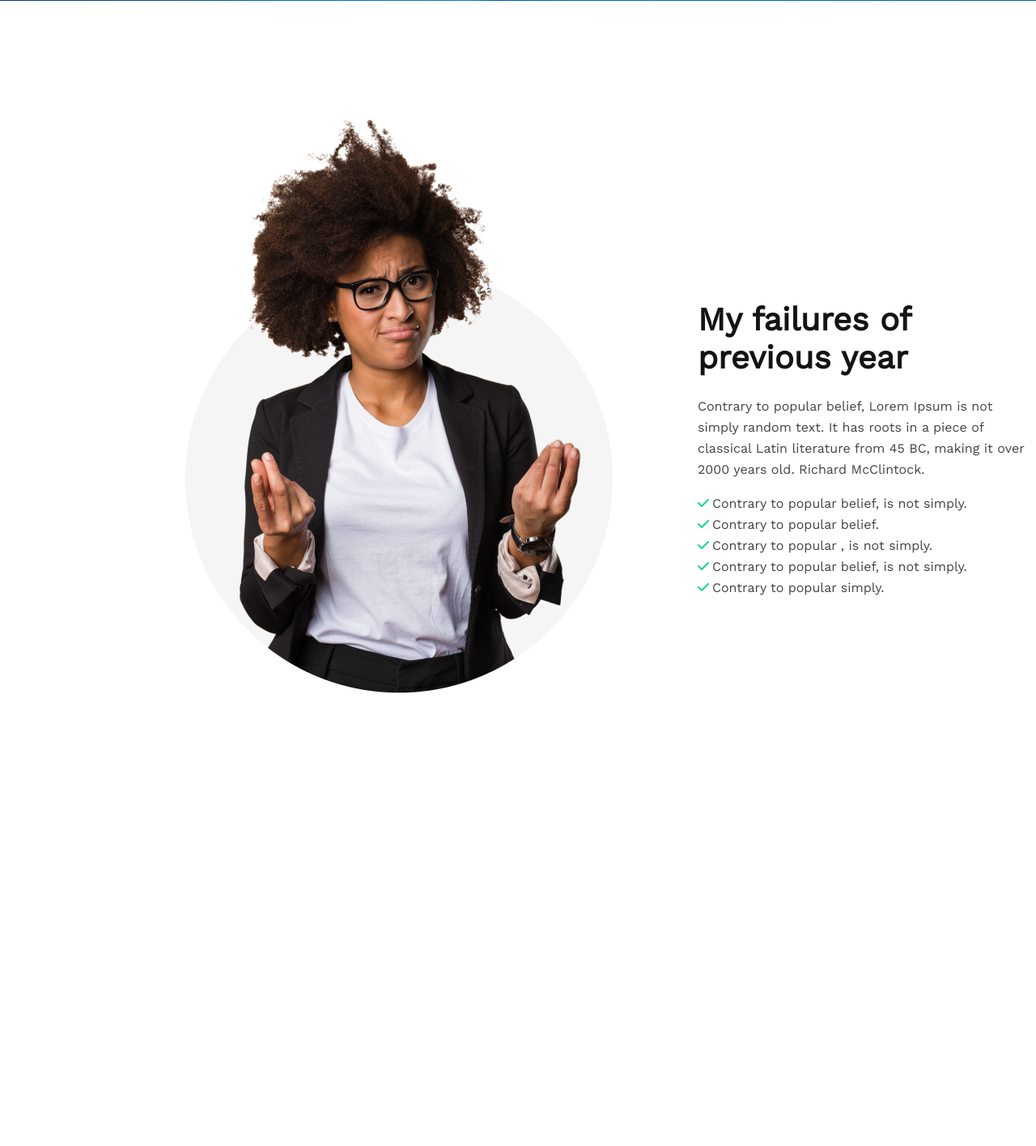
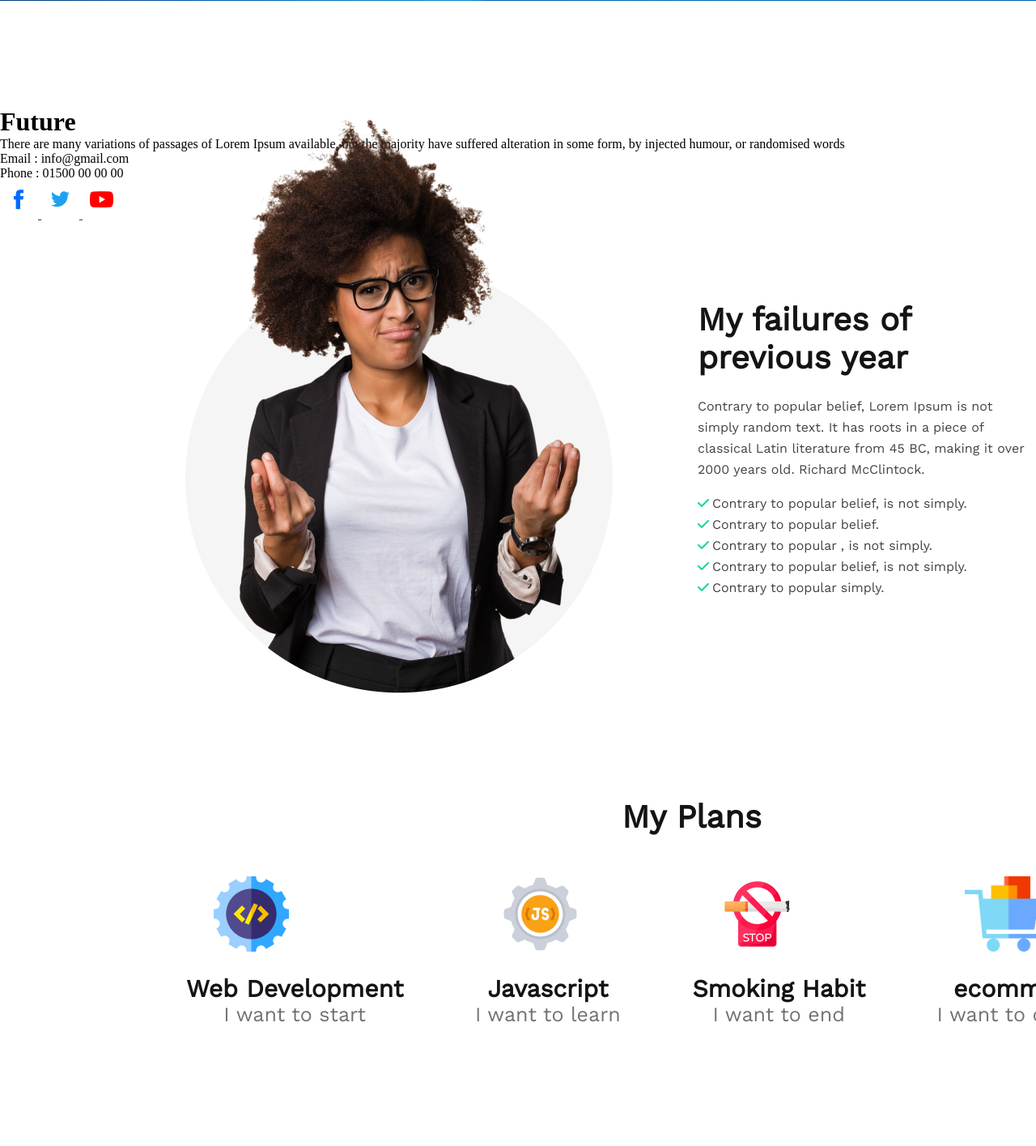
Before and after one commit to ZaowadAziz/new-year-new-me, a plain HTML site: page index.html in a window 1280 px wide. Shown: the part 807-2222 px from the top of the page at 81% size. Before the commit the page ends 1667 px from the top, so only its background shows below. Drawn offline with nearby package versions, Linux system fonts and the light colour scheme.

Commit message:
plan section updated

```diff
--- a/index.html
+++ b/index.html
@@ -45,8 +45,52 @@
             </div>
         </section>
         <section class="plan">
+            <div class="plan-title">My Plans</div>
+            <div class="plan-cards">
+                <div class="cards">
+                    <img src="images/icons/web.png" alt="Web Development Symbol" class="card-logo">
+                    <h1 class="card-title">Web Development</h1>
+                    <p class="card-description">I want to start</p>
+                </div>
+                <div class="cards">
+                    <img src="images/icons/js.png" alt="JavaScript Symbol" class="card-logo">
+                    <h1 class="card-title">Javascript</h1>
+                    <p class="card-description">I want to learn</p>
+                </div>
+                <div class="cards">
+                    <img src="images/icons/smoke.png" alt="No Smoking Symbol" class="card-logo">
+                    <h1 class="card-title">Smoking Habit</h1>
+                    <p class="card-description">I want to end</p>
+                </div>
+                <div class="cards">
+                    <img src="images/icons/ecom.png" alt="eCommerce Symbol" class="card-logo">
+                    <h1 class="card-title">ecommerce</h1>
+                    <p class="card-description">I want to develop</p>
+                </div>
+            </div>
+        </section>
+        <section class="contact-banner">
 
         </section>
+        <footer>
+            <div class="footer-text">
+                <h1 class="footer-text-title">Future</h1>
+                <p class="footer-text-description">There are many variations of passages of Lorem Ipsum available, but
+                    the majority have suffered alteration in some form, by injected humour, or randomised words</p>
+                <p class="footer-text-description">Email : info@gmail.com</p>
+                <p class="footer-text-description">Phone : 01500 00 00 00</p>
+                <a href="">
+                    <img src="images/icons/fb.png" alt="">
+                </a>
+                <a href="">
+                    <img src="images/icons/twitter.png" alt="">
+                </a>
+                <a href="">
+                    <img src="images/icons/youtube.png" alt="">
+                </a>
+            </div>
+            <div class="footer-subscribe"></div>
+        </footer>
     </main>
 </body>
 
--- a/style/styles.css
+++ b/style/styles.css
@@ -64,6 +64,7 @@
 }
 
 /* Failure Section Styles */
+
 .failure {
     display: flex;
     gap: 87px;
@@ -118,3 +119,63 @@
 .fa-check {
     color: #16D887;
 }
+
+/* Plan Section Styles */
+
+.plan-title {
+    position: absolute;
+    width: 179px;
+    height: 47px;
+    left: 765px;
+    top: 1792px;
+    font-family: 'Work Sans';
+    font-style: normal;
+    font-weight: 700;
+    font-size: 40px;
+    line-height: 47px;
+    text-align: center;
+    color: #151414;
+    padding-bottom: 50px;
+
+}
+
+.plan-cards {
+    position: absolute;
+    width: 1141px;
+    height: 202.96px;
+    left: 230px;
+    top: 1889px;
+    display: flex;
+    justify-content: space-between;
+    padding-bottom: 130px;
+}
+
+.card-logo {
+    width: 92.96px;
+    height: 92.96px;
+    padding-left: 34px;
+    padding-bottom: 24px;
+}
+
+.card-title {
+    font-family: 'Work Sans';
+    font-style: normal;
+    font-weight: 700;
+    font-size: 30px;
+    line-height: 35px;
+    text-align: center;
+    color: #151414;
+
+
+}
+
+.card-description {
+    font-family: 'Work Sans';
+    font-style: normal;
+    font-weight: 500;
+    font-size: 25px;
+    line-height: 29px;
+    text-align: center;
+    color: #737272;
+
+}
```
